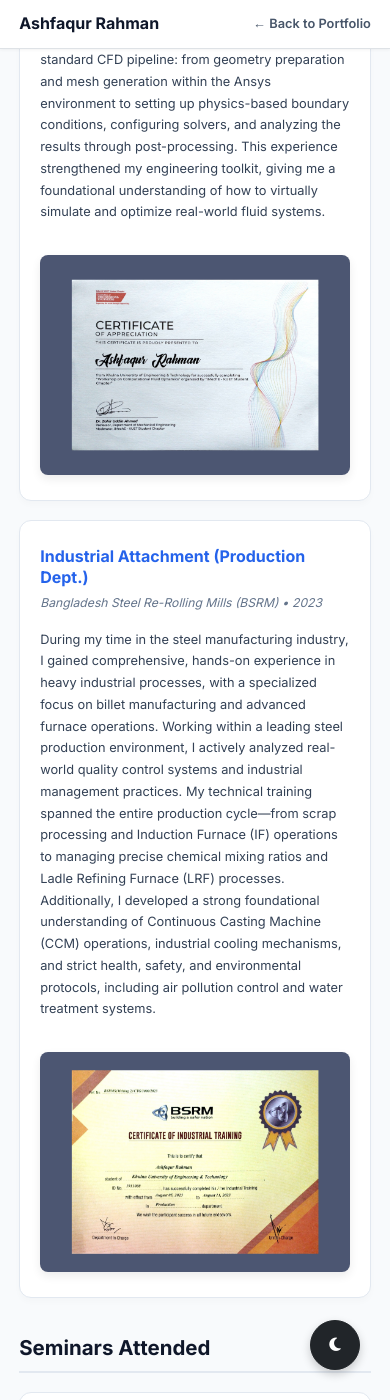
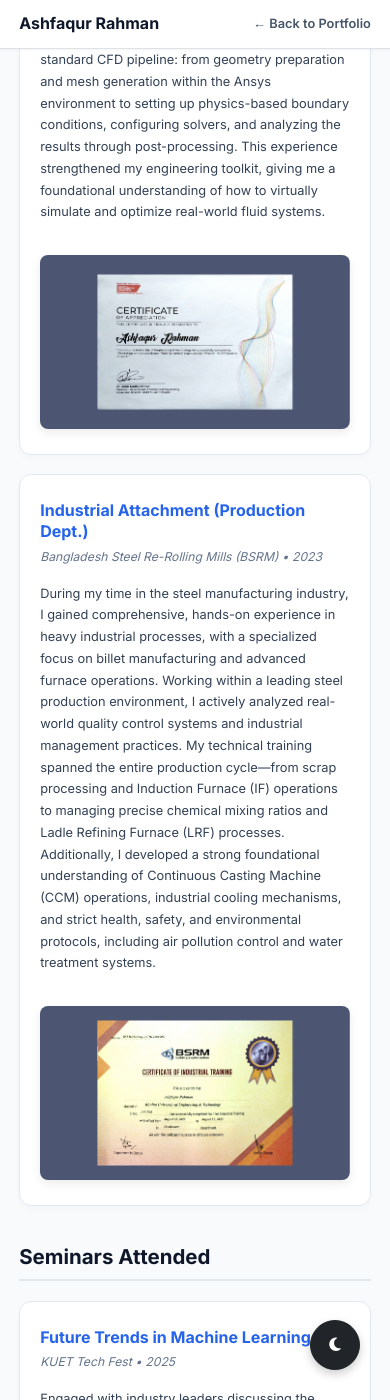
Before and after one commit to AshfaqurRahman99/AshfaqurRahman99.github.io, a Jekyll site: the page development.html, which Jekyll copies as it is, in a window 390 px wide and 1400 px high, scrolled down 500 px. Built offline with Jekyll 4.4.1, drawn with Linux system fonts in a browser that asks for light colours.

Commit message:
Update development.html

```diff
--- a/development.html
+++ b/development.html
@@ -90,8 +90,21 @@
 
         .carousel-item img {
             width: 100%;
-            height: 280px;
+            height: 100%;
             object-fit: cover;
+        }
+
+        /* -------------------------
+           CAROUSEL IMAGE 16:9 LOCK
+           ------------------------- */
+        .carousel-inner img {
+            width: 100% !important;
+            /* Forces image to fill the width of the box */
+            aspect-ratio: 16 / 9 !important;
+            /* Locks the mathematical ratio forever */
+            object-fit: cover !important;
+            /* Prevents the image from squishing */
+            display: block;
         }
 
         /* Footer Styling */
@@ -119,7 +132,7 @@
 
         @media (max-width: 768px) {
             .carousel-item img {
-                height: 220px;
+                height: 100%;
             }
 
             .content-box {
```
